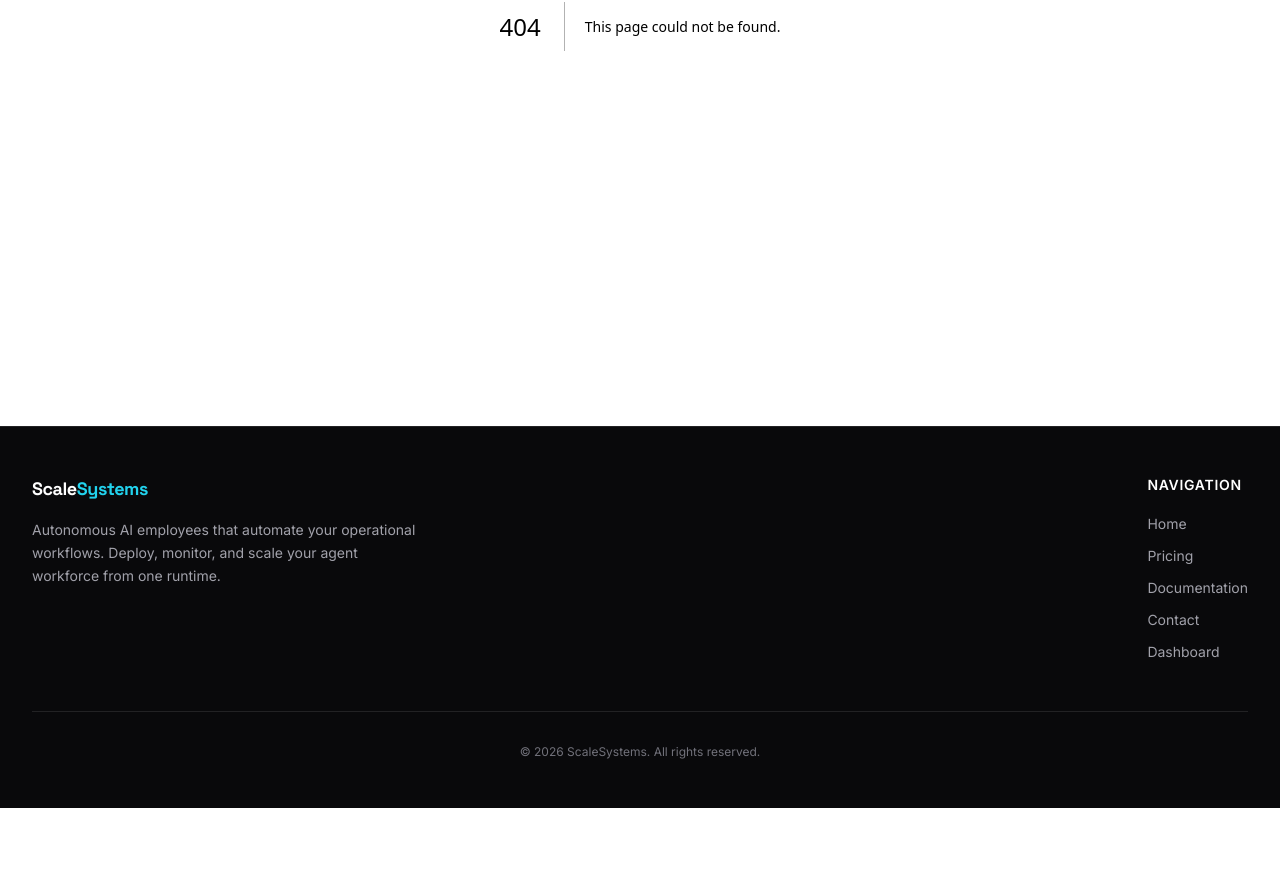
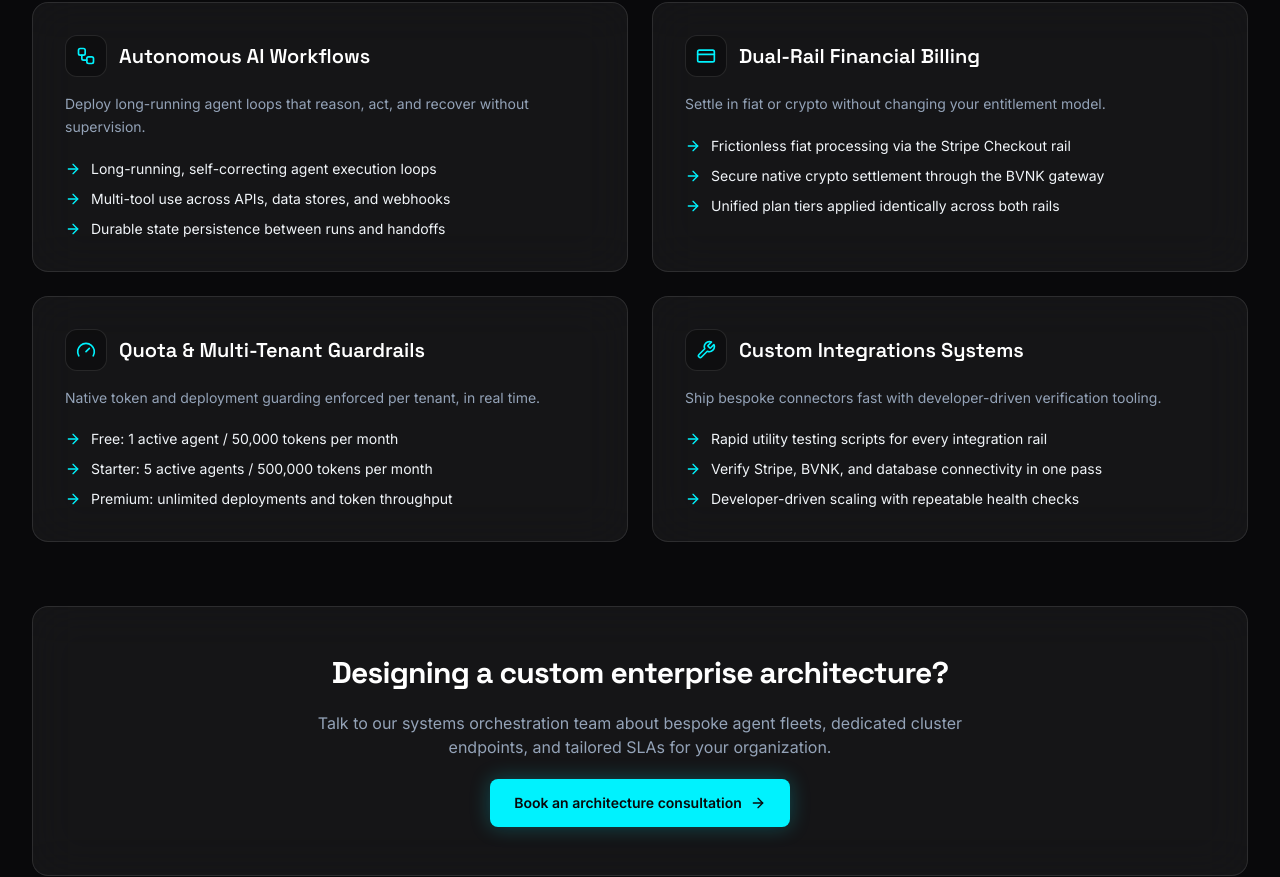
Before and after one commit to evolgenai/Scalesystemsai, a Next.js app: page /features in a window 1280 px wide. Before the commit this address had no page. Shown: the part 447-1324 px from the top of the page. Before the commit the page ends 1255 px from the top, so only its background shows below. Built offline with nearby package versions, Linux system fonts and the light colour scheme.

Commit message:
Add static /features showcase page
Co-authored-by: evolgenai <evolgenai@users.noreply.github.com>

```diff
--- /dev/null
+++ b/src/app/features/page.tsx
@@ -0,0 +1,148 @@
+import type { Metadata } from "next";
+import Link from "next/link";
+import {
+  ArrowRight,
+  CreditCard,
+  Gauge,
+  Workflow,
+  Wrench,
+} from "lucide-react";
+
+export const metadata: Metadata = {
+  title: "Features",
+  description:
+    "Enterprise agent orchestration at scale: autonomous AI workflows, dual-rail fiat and crypto billing, multi-tenant quota guardrails, and custom integration tooling.",
+};
+
+const FEATURES = [
+  {
+    icon: Workflow,
+    title: "Autonomous AI Workflows",
+    description:
+      "Deploy long-running agent loops that reason, act, and recover without supervision.",
+    points: [
+      "Long-running, self-correcting agent execution loops",
+      "Multi-tool use across APIs, data stores, and webhooks",
+      "Durable state persistence between runs and handoffs",
+    ],
+  },
+  {
+    icon: CreditCard,
+    title: "Dual-Rail Financial Billing",
+    description:
+      "Settle in fiat or crypto without changing your entitlement model.",
+    points: [
+      "Frictionless fiat processing via the Stripe Checkout rail",
+      "Secure native crypto settlement through the BVNK gateway",
+      "Unified plan tiers applied identically across both rails",
+    ],
+  },
+  {
+    icon: Gauge,
+    title: "Quota & Multi-Tenant Guardrails",
+    description:
+      "Native token and deployment guarding enforced per tenant, in real time.",
+    points: [
+      "Free: 1 active agent / 50,000 tokens per month",
+      "Starter: 5 active agents / 500,000 tokens per month",
+      "Premium: unlimited deployments and token throughput",
+    ],
+  },
+  {
+    icon: Wrench,
+    title: "Custom Integrations Systems",
+    description:
+      "Ship bespoke connectors fast with developer-driven verification tooling.",
+    points: [
+      "Rapid utility testing scripts for every integration rail",
+      "Verify Stripe, BVNK, and database connectivity in one pass",
+      "Developer-driven scaling with repeatable health checks",
+    ],
+  },
+];
+
+export default function FeaturesPage() {
+  return (
+    <main className="relative min-h-screen bg-obsidian text-slate-100">
+      <div
+        className="pointer-events-none absolute inset-0 -z-10 overflow-hidden"
+        aria-hidden
+      >
+        <div className="absolute right-1/4 top-0 h-[500px] w-[700px] rounded-full bg-cyan-accent/5 blur-[150px]" />
+        <div className="absolute left-1/4 bottom-1/4 h-[400px] w-[500px] rounded-full bg-blue-500/5 blur-[130px]" />
+      </div>
+
+      <section className="mx-auto max-w-7xl px-4 py-20 sm:px-6 lg:px-8">
+        <header className="mx-auto max-w-3xl text-center">
+          <p className="text-sm font-medium text-cyan-accent">Platform Features</p>
+          <h1 className="mt-3 font-display text-4xl font-bold tracking-tight text-white sm:text-5xl">
+            Enterprise Agent Orchestration{" "}
+            <span className="text-gradient">at Scale</span>
+          </h1>
+          <p className="mt-5 text-base leading-relaxed text-slate-muted sm:text-lg">
+            The infrastructure behind an autonomous AI workforce &mdash;
+            production-grade agent runtimes, dual-rail billing, multi-tenant
+            guardrails, and the tooling to integrate it all with confidence.
+          </p>
+        </header>
+
+        <div className="mt-16 grid grid-cols-1 gap-6 md:grid-cols-2">
+          {FEATURES.map((feature) => {
+            const Icon = feature.icon;
+            return (
+              <article
+                key={feature.title}
+                className="glass rounded-2xl p-6 sm:p-8"
+              >
+                <div className="flex items-center gap-3">
+                  <span className="rounded-xl border border-white/10 bg-black/30 p-2.5">
+                    <Icon className="h-5 w-5 text-cyan-accent" aria-hidden />
+                  </span>
+                  <h2 className="font-display text-xl font-semibold text-white">
+                    {feature.title}
+                  </h2>
+                </div>
+
+                <p className="mt-4 text-sm leading-relaxed text-slate-muted">
+                  {feature.description}
+                </p>
+
+                <ul className="mt-5 space-y-2.5">
+                  {feature.points.map((point) => (
+                    <li
+                      key={point}
+                      className="flex items-start gap-2.5 text-sm text-slate-100"
+                    >
+                      <ArrowRight
+                        className="mt-0.5 h-4 w-4 shrink-0 text-cyan-accent"
+                        aria-hidden
+                      />
+                      <span>{point}</span>
+                    </li>
+                  ))}
+                </ul>
+              </article>
+            );
+          })}
+        </div>
+
+        <div className="glass mt-16 flex flex-col items-center gap-5 rounded-2xl p-8 text-center sm:p-12">
+          <h2 className="font-display text-2xl font-bold tracking-tight text-white sm:text-3xl">
+            Designing a custom enterprise architecture?
+          </h2>
+          <p className="max-w-2xl text-sm leading-relaxed text-slate-muted sm:text-base">
+            Talk to our systems orchestration team about bespoke agent fleets,
+            dedicated cluster endpoints, and tailored SLAs for your organization.
+          </p>
+          <Link
+            href="/contact"
+            className="inline-flex items-center justify-center gap-2 rounded-lg bg-cyan-accent px-6 py-3.5 text-sm font-semibold text-obsidian shadow-glow-sm transition-all hover:shadow-glow"
+          >
+            Book an architecture consultation
+            <ArrowRight className="h-4 w-4" aria-hidden />
+          </Link>
+        </div>
+      </section>
+    </main>
+  );
+}
```
